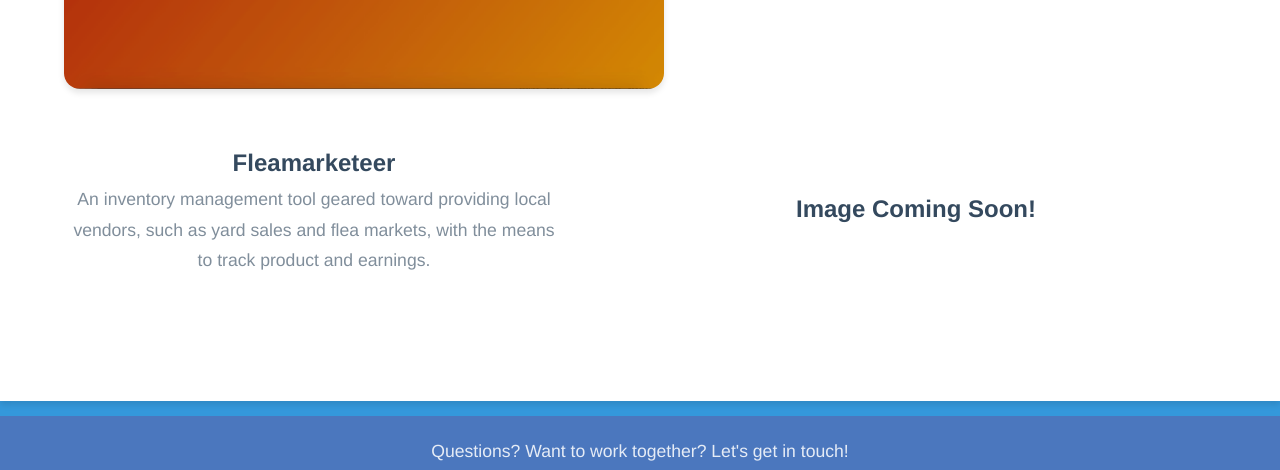
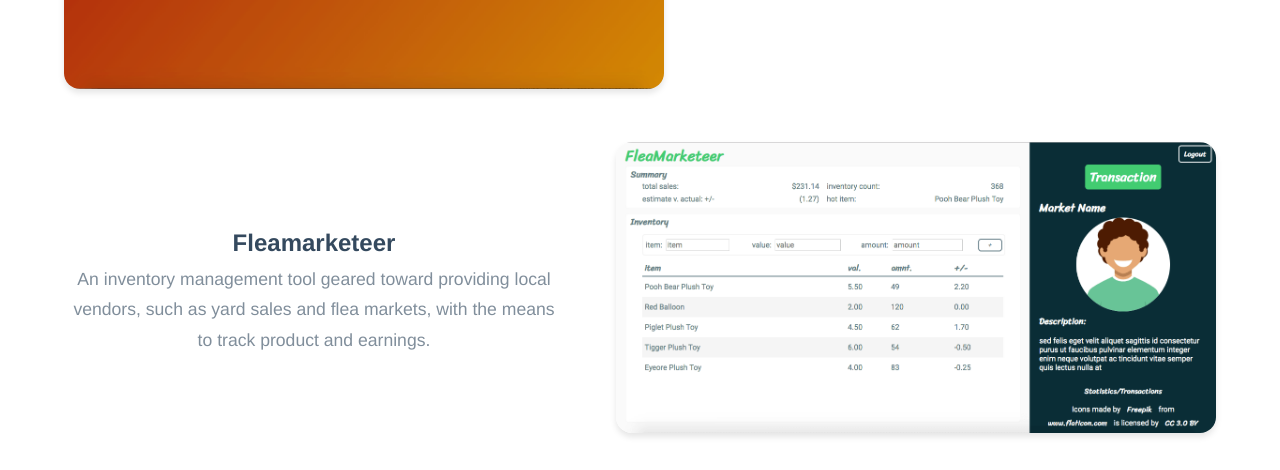
Before and after one commit to mrnbanzon/portfolio, a website: page src/index.html in a window 1280 px wide. Shown: the part 2154-2624 px from the top of the page. Drawn offline with Linux system fonts and the light colour scheme.

Commit message:
Added FleaMarketeer image.

```diff
--- a/src/index.html
+++ b/src/index.html
@@ -105,7 +105,7 @@
             with the means to track product and earnings.</p>
         </div>
         <div class="project__img">
-          <h4>Image Coming Soon!</h4>
+          <img src="images/FleaMarketeer.png" alt="image coming soon!" />
         </div>
       </div>
     </div>
```
Also changed, not shown: src/images/FleaMarketeer.png (added).
